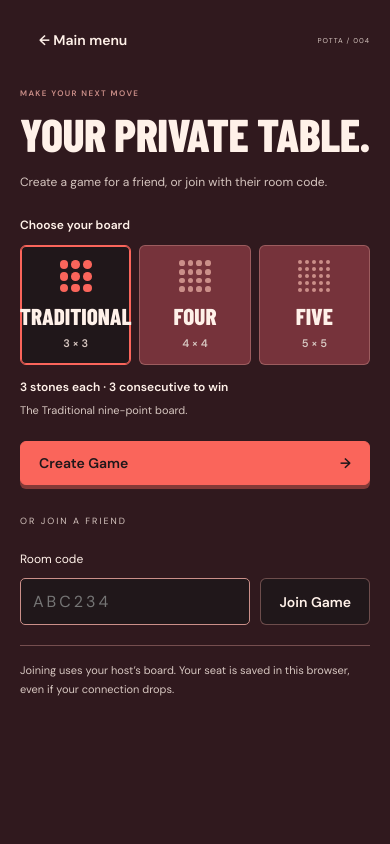
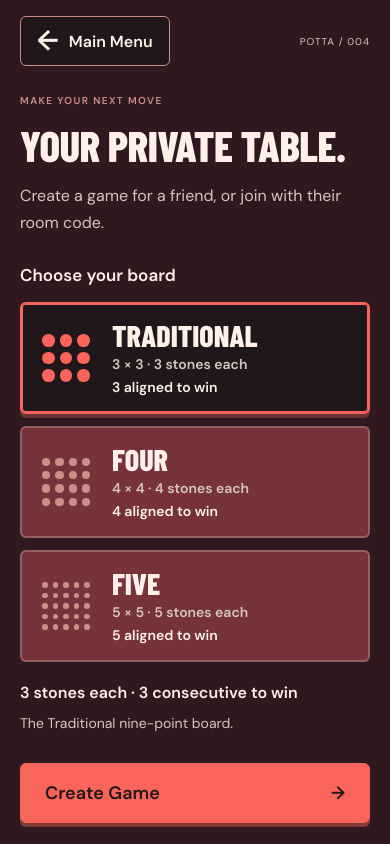
Before and after one commit to 64reth/potta, a website built with Vite: page index.html in a window 390 px wide. Both pictures are taken after a click on the button "Play Online". Shown: the top 844 px of the page. Built offline with nearby package versions, Linux system fonts and the light colour scheme.

Commit message:
Build 003D: enlarge setup menus and clarify back navigation

```diff
--- a/src/main.ts
+++ b/src/main.ts
@@ -152,7 +152,7 @@ function on(id: string, fn: () => void) {
 }
 function setup(title: string, content: string) {
   screen = "setup";
-  app.innerHTML = `<main class="selection setup"><header><button id="back" class="quiet">← Main menu</button><span class="edition">POTTA / 004</span></header><section class="setup-content"><div class="eyebrow">MAKE YOUR NEXT MOVE</div><h1>${title}</h1>${content}<p id="setup-error" role="status"></p></section></main>`;
+  app.innerHTML = `<main class="selection setup"><header><button id="back" class="back-menu"><span aria-hidden="true">←</span><span>Main Menu</span></button><span class="edition">POTTA / 004</span></header><section class="setup-content"><div class="eyebrow">MAKE YOUR NEXT MOVE</div><h1>${title}</h1>${content}<p id="setup-error" role="status"></p></section></main>`;
   on("back", menu);
 }
 function boardOptions() {
@@ -162,7 +162,7 @@ function boardOptions() {
   )
     .map((size) => {
       const board = boardGeometry(size);
-      return `<button class="board-option ${size === selectedSize ? "chosen" : ""}" data-size="${size}" aria-pressed="${size === selectedSize}" aria-label="${board.name} ${size} by ${size}"><span class="grid-symbol" style="--grid:${size}">${Array.from({ length: size * size }, () => "<i></i>").join("")}</span><strong>${board.name}</strong><small>${size} × ${size}</small></button>`;
+      return `<button class="board-option ${size === selectedSize ? "chosen" : ""}" data-size="${size}" aria-pressed="${size === selectedSize}" aria-label="${board.name} ${size} by ${size}"><span class="grid-symbol" style="--grid:${size}">${Array.from({ length: size * size }, () => "<i></i>").join("")}</span><strong>${board.name}</strong><small>${size} × ${size} · ${board.pieces} stones each</small><span class="board-target">${board.target} aligned to win</span></button>`;
     })
     .join(
       "",
--- a/src/ui/style.css
+++ b/src/ui/style.css
@@ -937,6 +937,96 @@ input[type="checkbox"] {
     font-size: 24px;
   }
 }
+/* Setup scale follows the screen, independently of the playing layout. */
+.selection.setup {
+  max-width: 1440px;
+  padding: 28px clamp(24px, 4vw, 64px);
+}
+.setup .back-menu {
+  display: inline-flex;
+  align-items: center;
+  gap: 14px;
+  min-height: 52px;
+  padding: 12px 22px;
+  font-size: 18px;
+  background: var(--panel);
+  border: 1px solid var(--accent);
+}
+.back-menu > span:first-child { font-size: 28px; line-height: 1; }
+.setup .back-menu:hover { background: var(--surface); border-color: var(--text); }
+.setup .setup-content {
+  max-width: 1100px;
+  margin: clamp(28px, 3vw, 52px) auto 36px;
+}
+.setup-content > h1 { font-size: clamp(56px, 5vw, 92px); }
+.setup-content > .eyebrow { font-size: 12px; margin-bottom: 16px; }
+.setup-content > p { font-size: 18px; margin: 18px 0 28px; }
+.setup .board-options, .setup .difficulties { margin: 28px 0; }
+.setup legend { font-size: 19px; margin-bottom: 16px; }
+.setup .size-grid { gap: 20px; }
+.setup .board-option {
+  min-height: clamp(180px, 14vw, 240px);
+  padding: 22px 16px;
+  gap: 10px;
+  border-width: 2px;
+}
+.setup .grid-symbol { width: clamp(56px, 4.2vw, 84px); gap: 6px; margin-bottom: 10px; }
+.setup .board-option strong { font-size: clamp(30px, 2.5vw, 44px); }
+.setup .board-option small { font-size: 15px; }
+.board-target { font-size: 15px; font-weight: 600; color: var(--text); }
+.setup .board-option.chosen, .setup .difficulty.chosen {
+  border-color: var(--red);
+  box-shadow: inset 0 0 0 1px var(--red), 0 4px 0 color-mix(in srgb, var(--red) 35%, var(--panel));
+}
+.setup .board-option:hover, .setup .difficulty:hover { border-color: var(--accent); }
+.setup .board-option.chosen:hover, .setup .difficulty.chosen:hover { border-color: var(--red); }
+.setup .board-summary { font-size: 17px; gap: 6px; margin-top: 18px; }
+.setup .board-summary span { font-size: 15px; }
+.setup .difficulties { grid-template-columns: repeat(3, minmax(0, 1fr)); gap: 20px; }
+.setup .difficulty { min-height: 104px; padding: 20px; flex-direction: column; gap: 10px; justify-content: center; }
+.setup .difficulty strong { font-size: 22px; }
+.setup .difficulty > span { font-size: 15px; line-height: 1.5; }
+.setup .primary { min-height: 64px; font-size: 20px; padding: 16px 24px; }
+.setup .local-seats { font-size: 17px; margin: 28px 0; }
+.setup .join-divider { font-size: 13px; margin: 32px 0 22px; }
+.setup label { font-size: 17px; }
+.setup .join-row { gap: 16px; }
+.setup .join-row input, .setup .join-row button { min-height: 56px; font-size: 18px; }
+.setup .rule-note { font-size: 15px !important; }
+.setup .edition { font-size: 12px; }
+@media (min-width: 901px) and (max-height: 900px) {
+  .selection.setup { padding-top: 20px; }
+  .setup .setup-content { margin-top: 24px; }
+  .setup .board-options, .setup .difficulties { margin: 22px 0; }
+  .setup .board-option { min-height: 180px; padding: 16px; gap: 8px; }
+  .setup .grid-symbol { width: 54px; margin-bottom: 4px; }
+  .setup .difficulty { min-height: 92px; padding: 16px 20px; }
+}
+@media (max-width: 700px) {
+  .selection.setup { padding: 16px 20px; }
+  .setup .back-menu { min-height: 48px; font-size: 16px; padding: 10px 16px; gap: 10px; }
+  .setup .edition { font-size: 10px; }
+  .setup .setup-content { margin: 28px auto; }
+  .setup-content > h1 { font-size: clamp(42px, 11vw, 58px); }
+  .setup-content > .eyebrow { font-size: 10px; }
+  .setup-content > p { font-size: 16px; margin: 16px 0 24px; }
+  .setup legend { font-size: 17px; }
+  .setup .size-grid { grid-template-columns: 1fr; gap: 12px; }
+  .setup .board-option { display: grid; grid-template-columns: 52px 1fr; column-gap: 18px; row-gap: 5px; text-align: left; min-height: 112px; padding: 16px 20px; justify-items: start; }
+  .setup .grid-symbol { grid-column: 1; grid-row: 1 / 4; width: 48px; margin: 0; gap: 5px; }
+  .setup .board-option strong, .setup .board-option small, .setup .board-target { grid-column: 2; }
+  .setup .board-option strong { font-size: 30px; }
+  .setup .board-option small, .setup .board-target { font-size: 14px; }
+  .setup .board-summary { font-size: 16px; }
+  .setup .board-summary span { font-size: 14px; }
+  .setup .difficulties { grid-template-columns: 1fr; gap: 12px; }
+  .setup .difficulty { min-height: 84px; padding: 16px 20px; gap: 6px; }
+  .setup .difficulty strong { font-size: 20px; }
+  .setup .primary { min-height: 60px; font-size: 18px; }
+  .setup .local-seats { font-size: 14px; flex-direction: column; gap: 14px; }
+  .setup .join-row { flex-wrap: wrap; gap: 12px; }
+  .setup .join-row button { width: 100%; }
+}
 @media (prefers-reduced-motion: reduce) {
   *,
   *:before,
```
Also changed, not shown: docs/BUILD-003D.md (added, +13 -0 lines).
